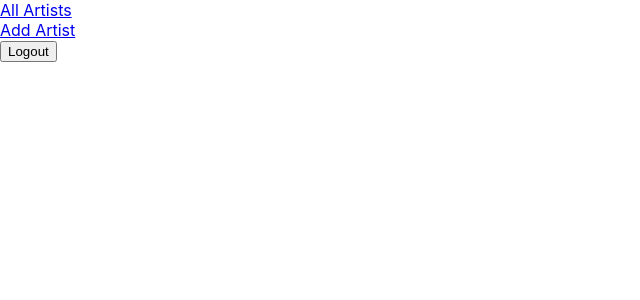
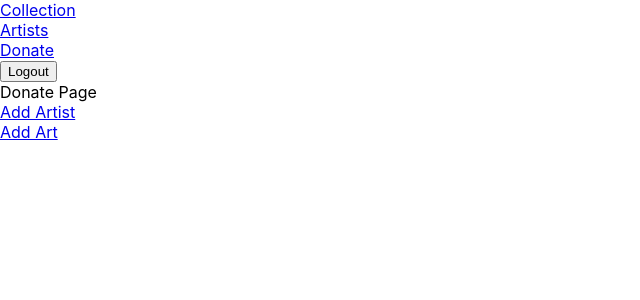
Before and after one commit to jmehart/Museum54-Client, a React (Create React App) app: page /donate in a window 1280 px wide. Shown: the top 300 px of the page, without its empty margins (0-640 px from the left). Built offline with nearby package versions, Linux system fonts and the light colour scheme; no server answers; sample sign-in values are in the browser's storage.

Commit message:
added collection and donate to nav

```diff
--- a/src/components/ApplicationViews.js
+++ b/src/components/ApplicationViews.js
@@ -8,6 +8,7 @@ import { SingleArtist } from "./artists/SingleArtist.js"
 import { getCurrentUser } from "./users/UserManager";
 import { UserContext } from "../UserContext.js"
 import { CreateArtists } from "./artists/CreateArtists.js"
+import { Donate } from "./donate/Donate.js"
 
 export const ApplicationViews = ({ refreshState, setRefreshState }) => {
 
@@ -15,6 +16,9 @@ export const ApplicationViews = ({ refreshState, setRefreshState }) => {
         <>
             <Route exact path="/">
                 <Home />
+            </Route>
+            <Route exact path="/donate">
+                <Donate />
             </Route>
             <Route exact path="/artists">
                 <AllArtists refreshState={refreshState} setRefreshState={setRefreshState} />
--- /dev/null
+++ b/src/components/donate/Donate.js
@@ -0,0 +1,20 @@
+import { Link } from "react-router-dom"
+
+export const Donate = () => {
+
+    return <div>
+        <div>Donate Page</div>
+
+        <div>
+            <Link to={`/donate/artist`}>
+                Add Artist
+            </Link>
+        </div>
+        <div>
+            <Link to={`/donate/art`}>
+                Add Art
+            </Link></div>
+
+
+    </div>
+}
--- a/src/components/nav/NavBar.js
+++ b/src/components/nav/NavBar.js
@@ -41,18 +41,17 @@ export const NavBar = ({ token, setToken, refreshState, setRefreshState, setToke
             token
               ?
               <>
-                <Link to="/artists" className="navbar-item">All Artists</Link>
-                {
-                  isStaff ?
-                    <div className="navbar-item">
-                      <Link to="/users" className="navbar-item">Users</Link>
-                    </div>
-                    : ""
-                }
                 <div className="navbar-item">
-                  <Link to="/donate/artist" className="navbar-item">Add Artist</Link>
+                  <Link to="/collection" className="navbar-item">Collection</Link>
                 </div>
-                {/* add link to UserList view */}
+                <div className="navbar-item">
+                  <Link to="/artists" className="navbar-item">Artists</Link>
+                </div>
+                <div className="navbar-item">
+                  <Link to="/donate" className="navbar-item">Donate</Link>
+                </div>
+
+
               </>
               : ""
           }
```
